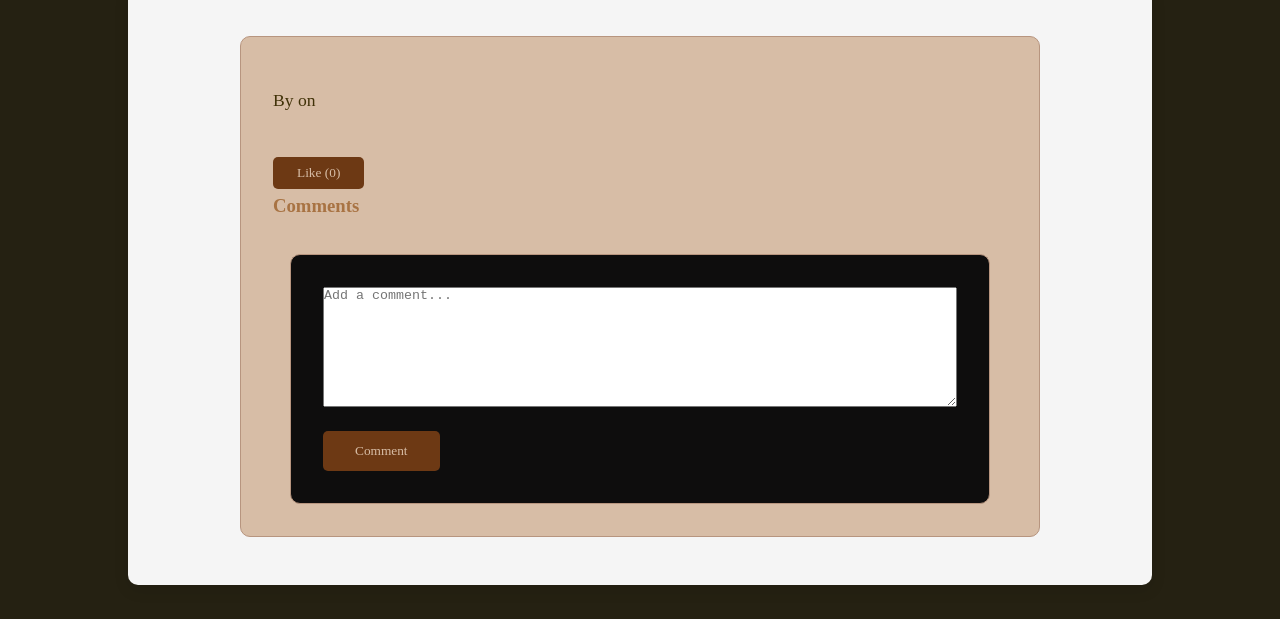
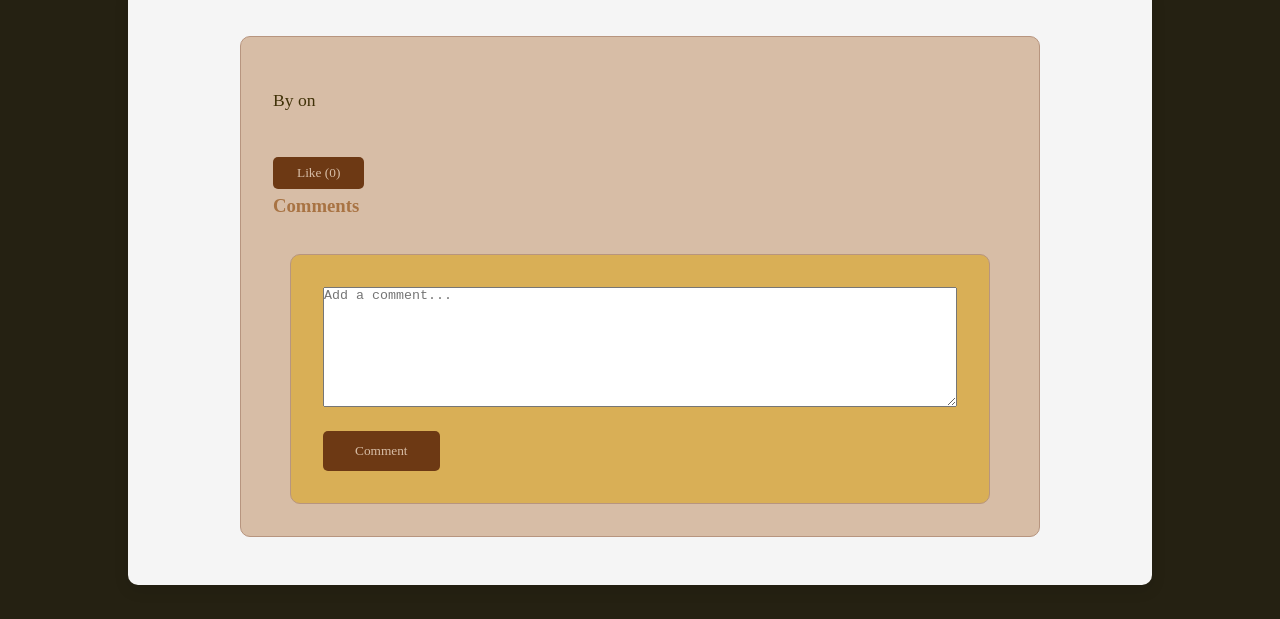
Before and after one commit to Bundicharles/web-app, a plain HTML site: page frontend/public/blog.html in a window 1280 px wide. Shown: the part 181-800 px from the top of the page. Drawn offline with Linux system fonts and the light colour scheme; no server answers.

Commit message:
Your commit message

```diff
--- a/frontend/public/styles.css
+++ b/frontend/public/styles.css
@@ -307,7 +307,7 @@ h3 {
     gap: 1.5rem;
     max-width: 700px;
     margin: 0 auto;
-    background-color: #0e0d0d; /* Vanilla - warm form background */
+    background-color: #daaf55fa; /* Vanilla - warm form background */
     padding: 2rem;
     border-radius: 10px;
     border: 1px solid #B7957F; /* Almond - subtle border */
```
